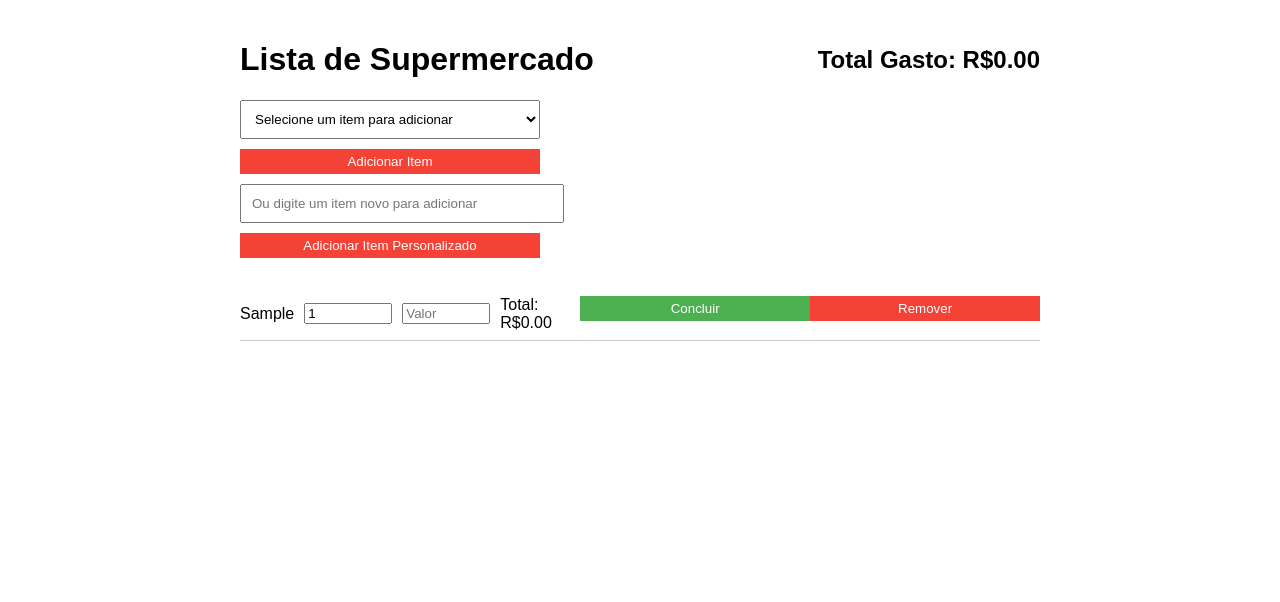
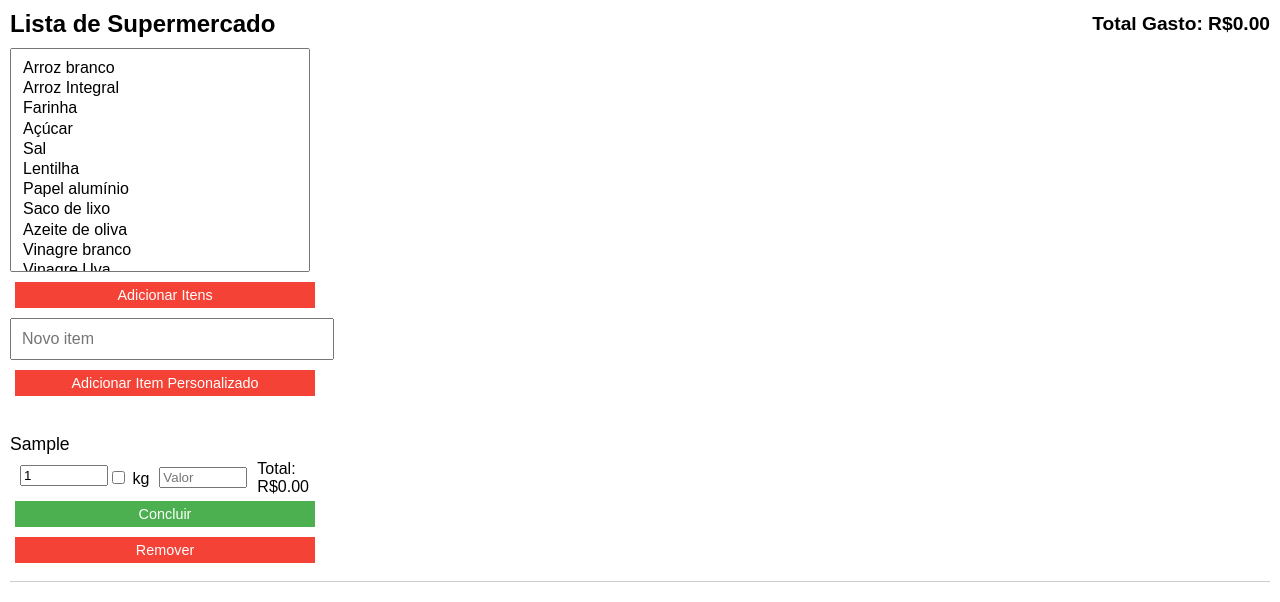
Before and after one commit to Mauthope/lista-mercado, a plain HTML site: page index.html in a window 1280 px wide. Both pictures are taken after typing "Sample" into the empty fields and a click on the button "Adicionar Item Personalizado". Drawn offline with Linux system fonts and the light colour scheme.

Commit message:
Update index.html

```diff
--- a/index.html
+++ b/index.html
@@ -8,15 +8,21 @@
   <style>
     body {
       font-family: Arial, sans-serif;
-      max-width: 800px;
-      margin: 0 auto;
-      padding: 20px;
+      max-width: 100%;
+      margin: 0;
+      padding: 10px;
     }
 
     .header {
       display: flex;
       justify-content: space-between;
       align-items: center;
+      margin-bottom: 10px;
+    }
+
+    h1 {
+      font-size: 1.5em;
+      margin: 0;
     }
 
     .controls {
@@ -26,17 +32,14 @@
       margin-bottom: 20px;
     }
 
-    .total-expense {
-      font-size: 1.5em;
-      font-weight: bold;
-    }
-
     select,
     input[type="text"],
     button {
-      width: 300px;
+      width: 100%;
+      max-width: 300px;
       padding: 10px;
       margin-bottom: 10px;
+      font-size: 1em;
     }
 
     ul {
@@ -49,25 +52,49 @@
       padding: 8px 0;
       border-bottom: 1px solid #ccc;
       display: flex;
-      align-items: center;
-      justify-content: space-between;
+      flex-direction: column;
+      align-items: flex-start;
     }
 
     .item-info {
-      flex: 1;
+      width: 100%;
       display: flex;
+      flex-wrap: wrap;
       align-items: center;
     }
 
     .item-name {
-      flex: 1;
+      flex: 1 1 100%;
+      font-size: 1.1em;
+      margin-bottom: 5px;
     }
 
     .item-quantity,
     .item-price,
     .item-total {
-      width: 80px;
+      width: 100%;
+      max-width: 80px;
       margin-left: 10px;
+      margin-bottom: 5px;
+    }
+
+    .item-quantity-container {
+      display: flex;
+      align-items: center;
+      margin-bottom: 5px;
+    }
+
+    .complete-button {
+      background-color: #4caf50;
+      color: white;
+      border: none;
+      padding: 5px 10px;
+      cursor: pointer;
+      font-size: 0.9em;
+    }
+
+    .complete-button:hover {
+      background-color: #388e3c;
     }
 
     button {
@@ -76,26 +103,21 @@
       border: none;
       padding: 5px 10px;
       cursor: pointer;
+      font-size: 0.9em;
+      margin-left: 5px;
     }
 
     button:hover {
       background-color: #d32f2f;
     }
 
-    .complete-button {
-      background-color: #4caf50;
-      color: white;
-      border: none;
-      padding: 5px 10px;
-      cursor: pointer;
+    .completed {
+      background-color: #2ad430;
     }
 
-    .complete-button:hover {
-      background-color: #388e3c;
-    }
-
-    .completed {
-      background-color: #3be741;
+    .total-expense {
+      font-size: 1.2em;
+      font-weight: bold;
     }
   </style>
 </head>
@@ -106,12 +128,11 @@
     <div class="total-expense">Total Gasto: R$0.00</div>
   </div>
   <div class="controls">
-    <select id="item-dropdown">
-      <option value="">Selecione um item para adicionar</option>
+    <select id="item-dropdown" multiple size="10">
       <option value="Arroz branco">Arroz branco</option>
       <option value="Arroz Integral">Arroz Integral</option>
       <option value="Farinha">Farinha</option>
-      <option value="Açucar">Açucar</option>
+      <option value="Açúcar">Açúcar</option>
       <option value="Sal">Sal</option>
       <option value="Lentilha">Lentilha</option>
       <option value="Papel alumínio">Papel alumínio</option>
@@ -193,9 +214,8 @@
       <option value="sabão em barra">Sabão em barra</option>
     </select>
 
-    <button onclick="addItem()">Adicionar Item</button>
-
-    <input type="text" id="new-item" placeholder="Ou digite um item novo para adicionar">
+    <button onclick="addItem()">Adicionar Itens</button>
+    <input type="text" id="new-item" placeholder="Novo item" />
     <button onclick="addCustomItem()">Adicionar Item Personalizado</button>
   </div>
 
@@ -203,15 +223,10 @@
 
   <script>
     function addItem() {
-      const dropdown = document.getElementById('item-dropdown');
-      const item = dropdown.value;
+      const select = document.getElementById('item-dropdown');
+      const selectedItems = Array.from(select.selectedOptions).map(option => option.value);
 
-      if (item) {
-        addItemToList(item);
-        dropdown.value = ""; // Limpar seleção
-      } else {
-        alert('Por favor, selecione um item para adicionar.');
-      }
+      selectedItems.forEach(item => addItemToList(item));
     }
 
     function addCustomItem() {
@@ -233,7 +248,10 @@
       listItem.innerHTML = `
                 <div class="item-info">
                     <span class="item-name">${item}</span>
-                    <input type="number" class="item-quantity" value="1" min="1" onchange="calculateTotal(this)">
+                    <div class="item-quantity-container">
+                        <input type="number" class="item-quantity" value="1" min="0" step="0.01" onchange="calculateTotal(this)">
+                        <label><input type="checkbox" class="kg-checkbox" onchange="toggleKg(this)"> kg</label>
+                    </div>
                     <input type="number" class="item-price" placeholder="Valor" min="0" step="0.01" onchange="calculateTotal(this)">
                     <span class="item-total">Total: R$0.00</span>
                 </div>
@@ -243,10 +261,19 @@
       list.appendChild(listItem);
     }
 
+    function toggleKg(checkbox) {
+      const quantityInput = checkbox.parentNode.parentNode.querySelector('.item-quantity');
+      if (checkbox.checked) {
+        quantityInput.setAttribute('step', '0.01'); // Permitir incrementos de 0.01 kg
+      } else {
+        quantityInput.setAttribute('step', '1'); // Reverter para incrementos inteiros
+      }
+    }
+
     function calculateTotal(input) {
       const listItem = input.parentNode.parentNode;
-      const quantity = listItem.querySelector('.item-quantity').value;
-      const price = listItem.querySelector('.item-price').value;
+      const quantity = parseFloat(listItem.querySelector('.item-quantity').value);
+      const price = parseFloat(listItem.querySelector('.item-price').value);
       const totalElement = listItem.querySelector('.item-total');
       const total = (quantity * price).toFixed(2);
       totalElement.textContent = `Total: R$${total}`;
```
